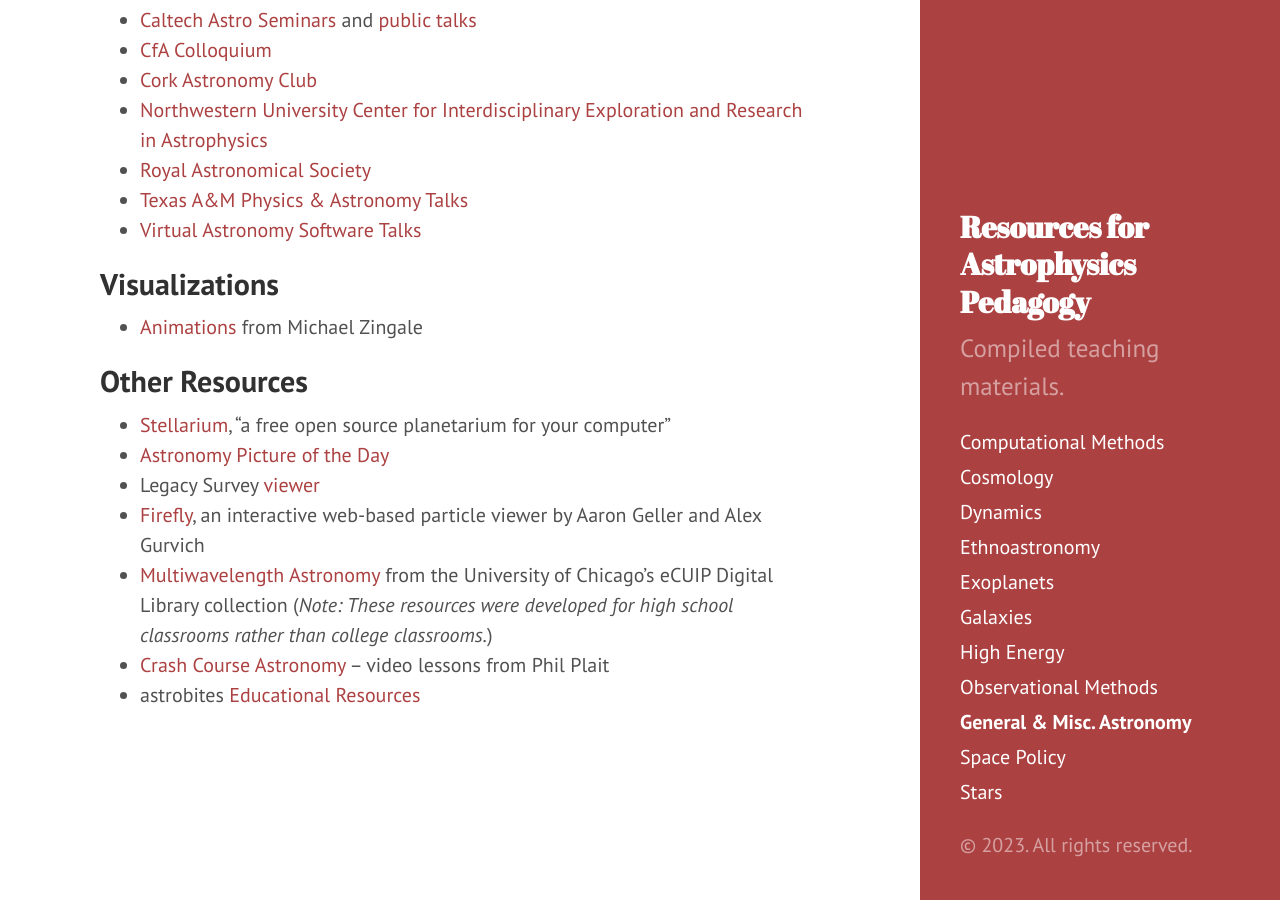
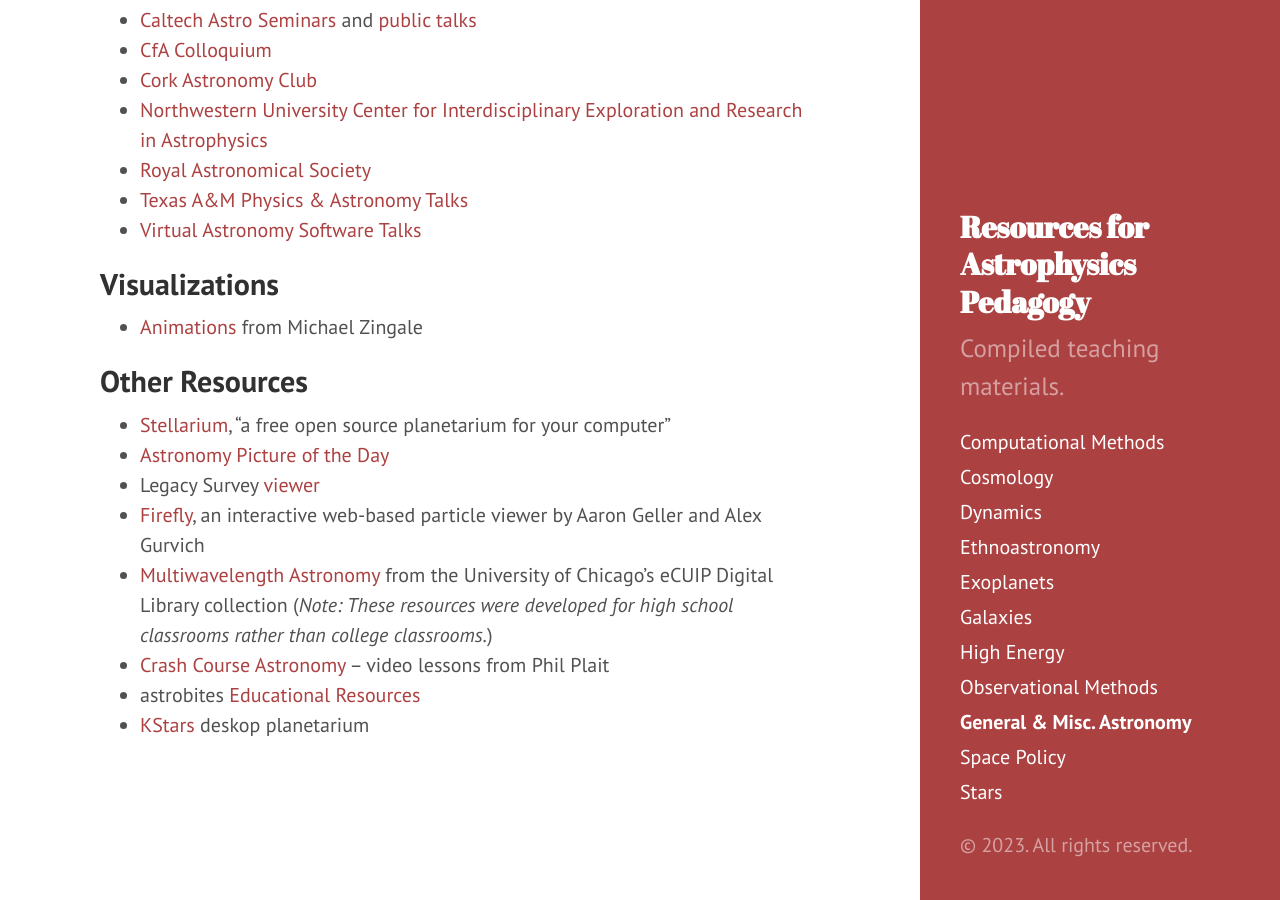
Before and after one commit to astroteaching/astroteaching.github.io, a Jekyll site: the page built from resources.md, in a window 1280 px wide and 900 px high, scrolled down 578 px. Built offline with Jekyll 4.4.1, drawn with Linux system fonts in a browser that asks for light colours.

Commit message:
add KStars

```diff
--- a/resources.md
+++ b/resources.md
@@ -36,3 +36,4 @@ General astronomy (including some resources for lower level courses) and miscell
 - [Multiwavelength Astronomy](https://ecuip.lib.uchicago.edu/multiwavelength-astronomy/index.html){:target="_blank"} from the University of Chicago's eCUIP Digital Library collection (*Note: These resources were developed for high school classrooms rather than college classrooms.*)
 - [Crash Course Astronomy](https://www.youtube.com/playlist?list=PL8dPuuaLjXtPAJr1ysd5yGIyiSFuh0mIL){:target="_blank"} -- video lessons from Phil Plait
 - astrobites [Educational Resources](https://astrobites.org/educational-resources/){:target="_blanks"}
+- [KStars](https://kstars.kde.org){:target="_blank"} deskop planetarium
```
